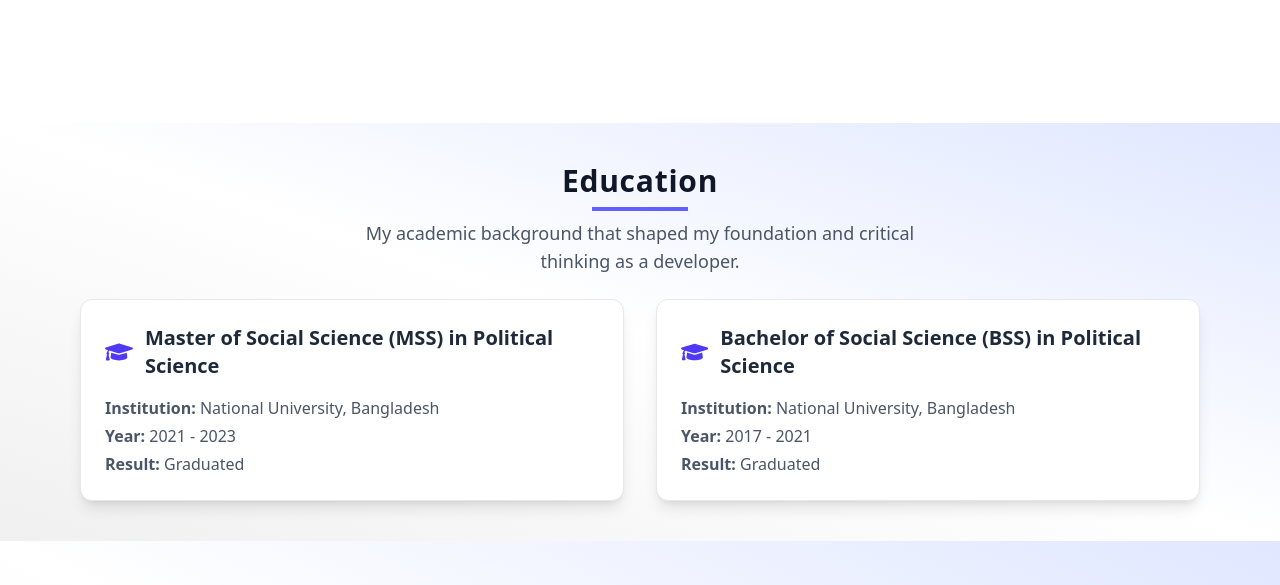
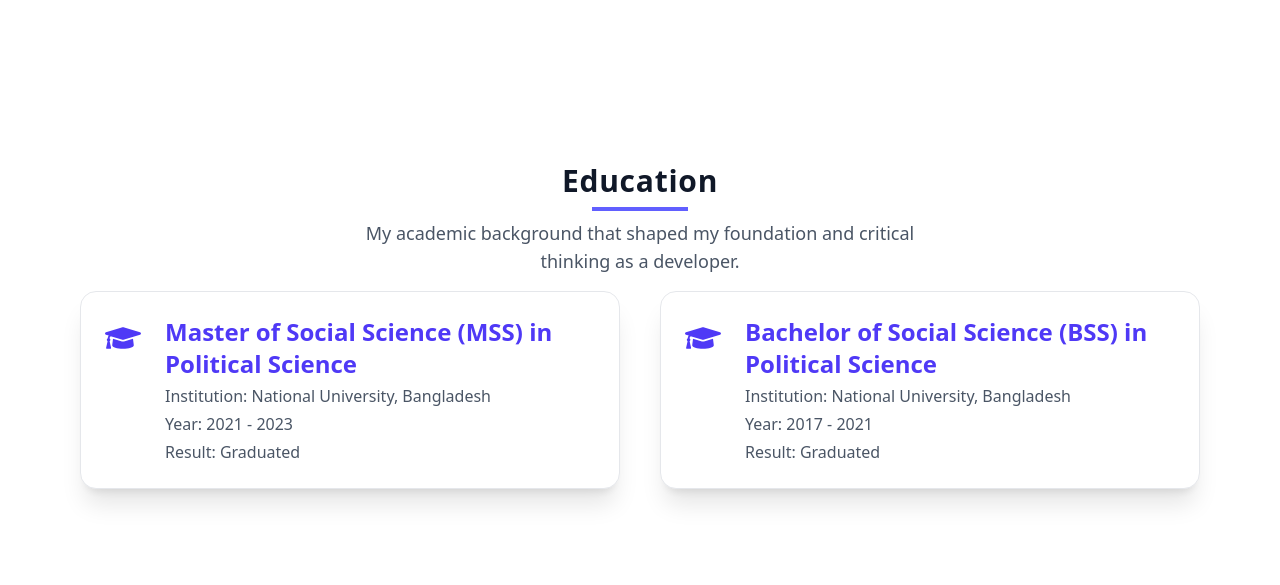
Before and after one commit to SohanurRahman007/my-portfolio-website, a React (Vite) app: page / in a window 1280 px wide. Shown: the part 1860-2445 px from the top of the page. Built offline with nearby package versions, Linux system fonts and the light colour scheme.

Commit message:
education section polishing done

```diff
--- a/src/components/Education.jsx
+++ b/src/components/Education.jsx
@@ -1,3 +1,4 @@
+import React from "react";
 import { FaGraduationCap } from "react-icons/fa";
 import { motion } from "framer-motion";
 
@@ -18,46 +19,51 @@ const educationData = [
 
 const Education = () => {
   return (
-    <section
-      id="education"
-      className="py-10 px-6 md:px-20 bg-gradient-to-tr from-[#f0f0f0] via-white to-[#e0e7ff] dark:from-gray-900 dark:via-gray-800 dark:to-gray-900"
-    >
-      <div className="text-center mb-6">
-        <h2 className="text-2xl md:text-3xl md:font-extrabold text-center text-gray-900 dark:text-white tracking-wide">
+    <section id="education" className="min-h-[80vh] py-10 px-6 md:px-20 ">
+      <div className="text-center">
+        <h2 className="text-2xl md:text-3xl font-extrabold text-center text-gray-900 dark:text-white tracking-wide">
           Education
         </h2>
         <div className="w-24 h-1 bg-indigo-500 mx-auto mt-2"></div>
-        <p className="text-gray-600 dark:text-gray-300 mt-2 text-lg max-w-xl mx-auto">
+
+        <p className="text-gray-600 dark:text-gray-300 mt-2 text-lg max-w-xl mx-auto text-center mb-4">
           My academic background that shaped my foundation and critical thinking
           as a developer.
         </p>
       </div>
 
-      <div className="grid grid-cols-1 md:grid-cols-2 gap-8 max-w-6xl mx-auto">
+      <div className="max-w-7xl mx-auto grid grid-cols-1 md:grid-cols-2 gap-10 ">
         {educationData.map((edu, index) => (
           <motion.div
             key={index}
-            initial={{ y: 50, opacity: 0 }}
-            whileInView={{ y: 0, opacity: 1 }}
-            transition={{ duration: 0.6, delay: index * 0.2 }}
-            viewport={{ once: true }}
-            className="bg-white dark:bg-gray-800 border border-gray-200 dark:border-gray-700 shadow-lg rounded-xl p-6 hover:shadow-indigo-400/40 transition-all"
+            initial={{ opacity: 0, y: 50 }}
+            whileInView={{ opacity: 1, y: 0 }}
+            transition={{
+              duration: 0.8,
+              delay: index * 0.2, // This staggers the animation
+              ease: "easeOut",
+            }}
+            viewport={{ once: false }}
+            className="flex items-start bg-white dark:bg-gray-800 p-6 rounded-2xl shadow-xl hover:scale-[1.03] transition-transform duration-300 ease-in-out border border-gray-200 dark:border-gray-700 h-full"
           >
-            <div className="flex items-center gap-3 mb-4">
-              <FaGraduationCap className="text-indigo-600 text-3xl" />
-              <h3 className="text-xl font-semibold text-gray-800 dark:text-white">
+            <div className="flex-shrink-0 mr-6 pt-1">
+              <FaGraduationCap className="text-indigo-600 text-4xl" />
+            </div>
+            <div>
+              <h3 className="text-xl md:text-2xl font-semibold mb-1 text-indigo-600 dark:text-indigo-400">
                 {edu.degree}
               </h3>
+              <p className="text-gray-600 dark:text-gray-300 mb-1">
+                <span className="font-medium">Institution:</span>{" "}
+                {edu.institute}
+              </p>
+              <p className="text-gray-600 dark:text-gray-300 mb-1">
+                <span className="font-medium">Year:</span> {edu.year}
+              </p>
+              <p className="text-gray-600 dark:text-gray-300">
+                <span className="font-medium">Result:</span> {edu.result}
+              </p>
             </div>
-            <p className="text-gray-600 dark:text-gray-300 mb-1">
-              <strong>Institution:</strong> {edu.institute}
-            </p>
-            <p className="text-gray-600 dark:text-gray-300 mb-1">
-              <strong>Year:</strong> {edu.year}
-            </p>
-            <p className="text-gray-600 dark:text-gray-300">
-              <strong>Result:</strong> {edu.result}
-            </p>
           </motion.div>
         ))}
       </div>
```
